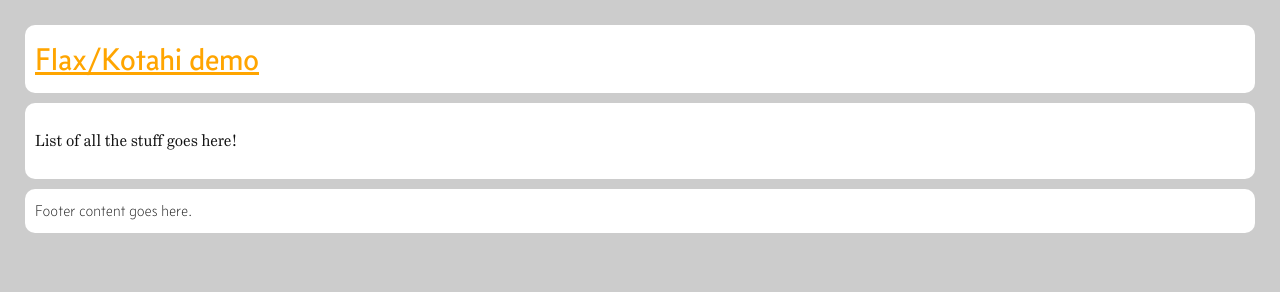
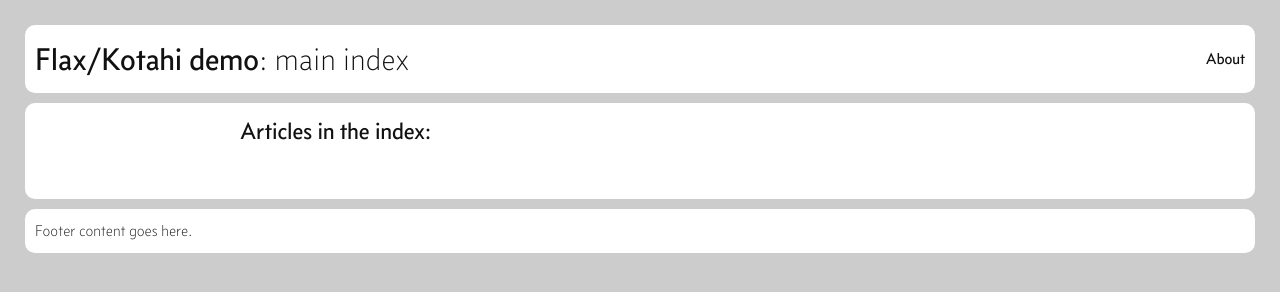
Before and after one commit to dbvisel/flax-kotahi-demo, an Eleventy site: page src/pages/home/index.njk in a window 1280 px wide. Built offline with nearby package versions, Linux system fonts and the light colour scheme; Eleventy itself is replaced by a stand-in of ours; files that its build step writes are made by us from their sources; no server answers.

Commit message:
all the rest

```diff
--- a/src/_includes/layouts/article.njk
+++ b/src/_includes/layouts/article.njk
@@ -1,5 +1,6 @@
 {% extends 'layouts/_base.njk' %}
 {% set currentPage = article %}
+{% set title = article.title %}
 
 {% block content %}
 <article>
--- a/src/_includes/layouts/home.njk
+++ b/src/_includes/layouts/home.njk
@@ -2,13 +2,13 @@
 
 {% block content %}
 
-<p>List of all the stuff goes here!</p>
-<section class="post-list">
+<article>
+<h2>Articles in the index:</h2>
 <ul>
 {% for post in wp.posts %}
 <li><a href="/article/{{post.slug}}/">{{post.title}}</a></li>
 {% endfor %}
 </ul>
-</section>
+</article>
 
 {% endblock %}
--- a/src/_includes/partials/header.njk
+++ b/src/_includes/partials/header.njk
@@ -1 +1,4 @@
-<header><h1><a href="/">Flax/Kotahi demo</a></h1></header>
+<header>
+  <h1><a href="/">Flax/Kotahi demo</a>: {{title}}</h1>
+	<a href="/about.html">About</a>
+</header>
--- a/src/css/styles.css
+++ b/src/css/styles.css
@@ -132,6 +132,19 @@ main {
 
 header {
   margin-bottom: var(--insidePadding);
+  display: flex;
+  justify-content: space-between;
+  align-items: center;
+}
+
+header h1 {
+  font-weight: normal;
+}
+
+header a {
+  font-weight: bold;
+  text-decoration: none;
+  color: var(--text);
 }
 
 footer {
@@ -141,3 +154,15 @@ footer {
 header h1 {
   margin: 0;
 }
+
+article {
+  display: flex;
+  flex-direction: column;
+  max-width: 800px;
+  margin-left: auto;
+  margin-right: auto;
+}
+
+article h2 {
+  margin-top: 0;
+}
--- a/src/pages/home/index.njk
+++ b/src/pages/home/index.njk
@@ -1,7 +1,5 @@
 ---
 layout: 'layouts/home.njk'
 permalink: '/index.html'
+title: main index
 ---
-<div>
-This is the home page!
-</div>
```
Also changed, not shown: src/pages/home/about.njk (added, +10 -0 lines), README.md.
